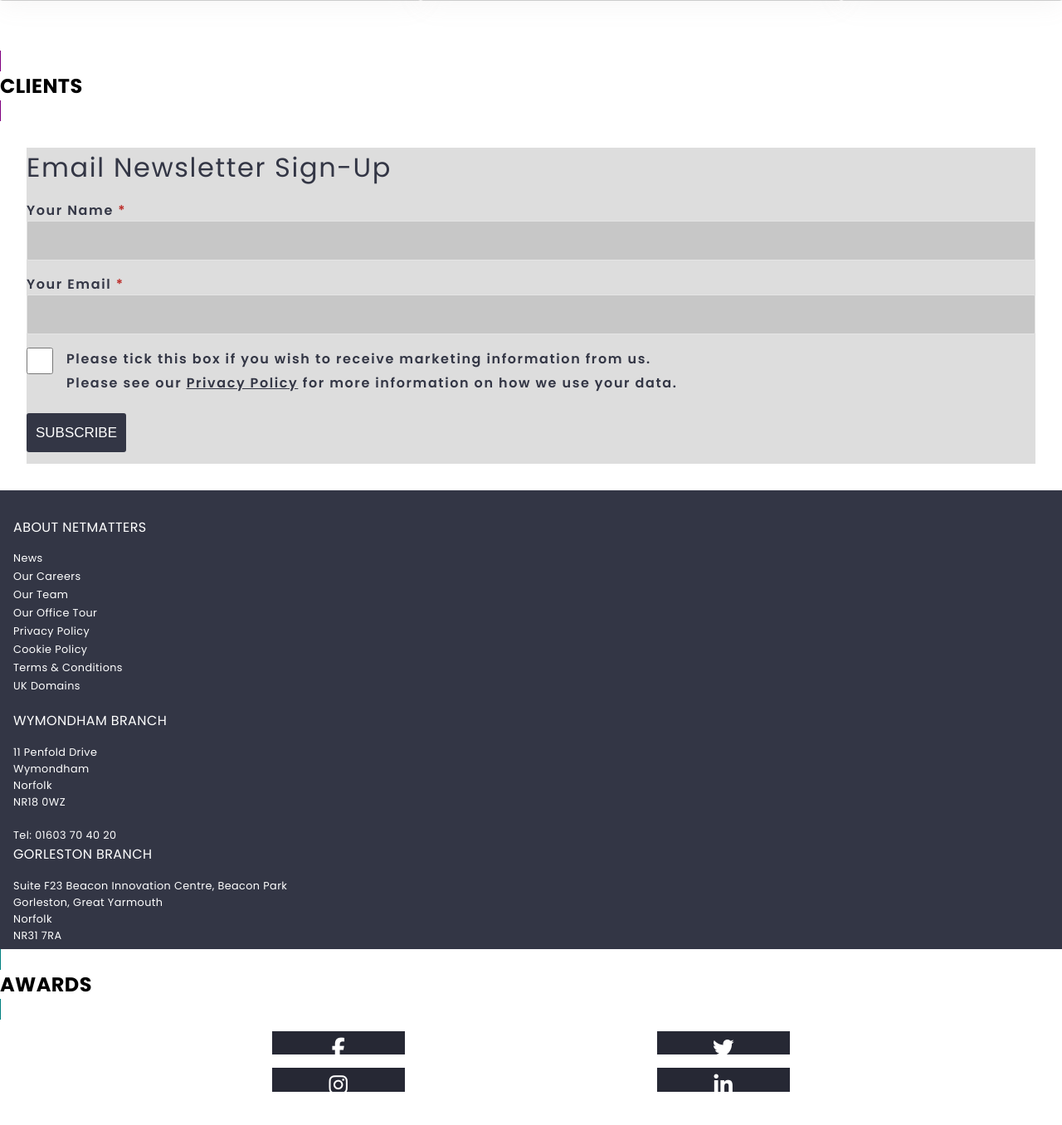
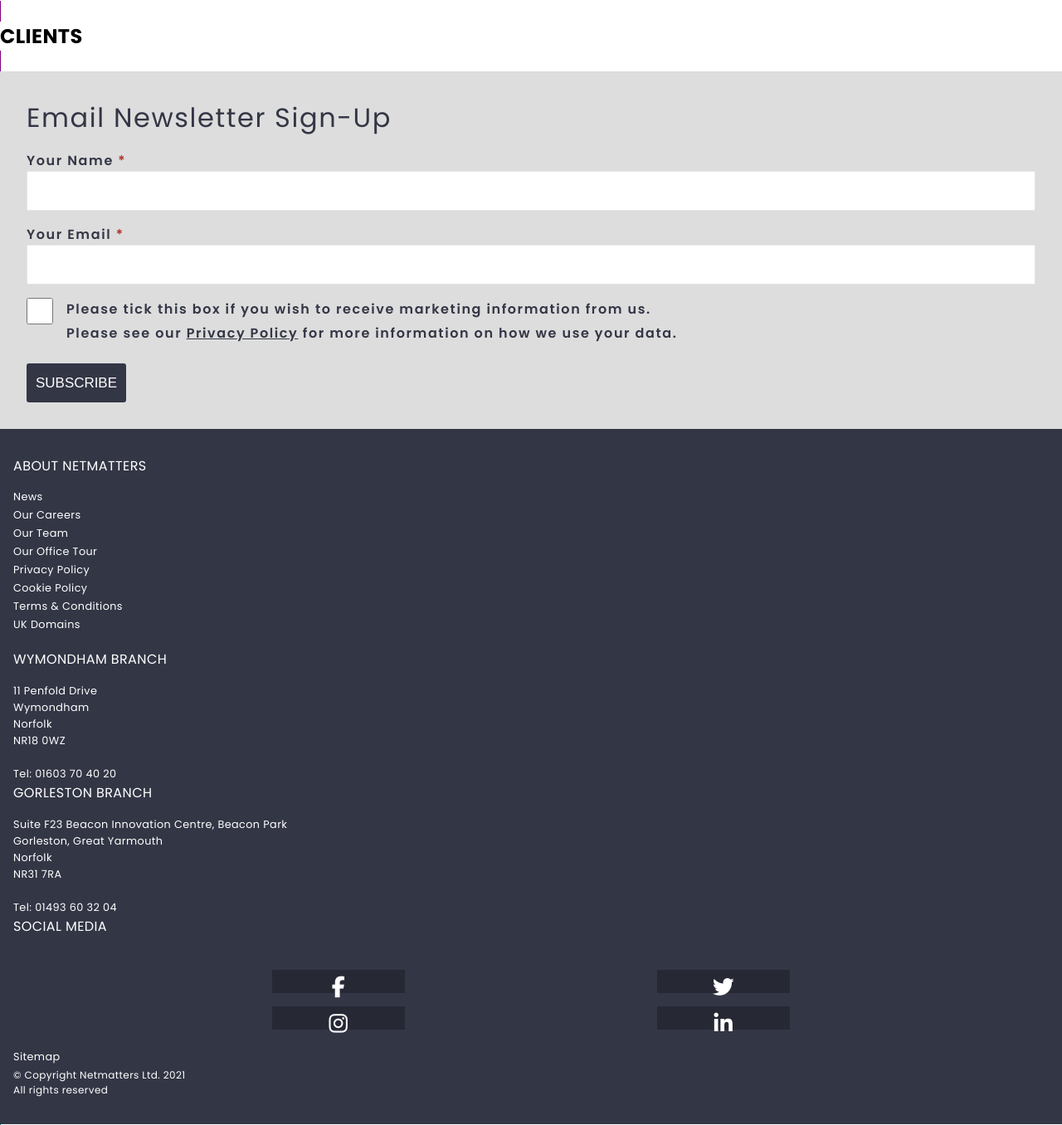
Before and after one commit to MattMakesNoise/Netmatters-HTML-CSS-JS-PHP-Reflection, a PHP site: page / in a window 1280 px wide. Shown: the part 2881-4237 px from the top of the page at 83% size. Before the commit the page ends 4197 px from the top, so only its background shows below. Run offline with PHP 8.4, Linux system fonts and the light colour scheme; some libraries are stand-ins or nearby versions.

Commit message:
corrects section overflow issues
There's potential redundant code still in place.

```diff
--- a/css/style.css
+++ b/css/style.css
@@ -15,10 +15,14 @@ body {
 }
 
 .page-wrapper {
-  min-height: 100%;
+  display: block;
 }
 
 /*========== HEADER/NAV ======*/
+.navbar-wrapper {
+  display: block;
+}
+
 @media screen and (max-width: 768px) {
   .navbar-wrapper {
     height: 168px;
@@ -1401,44 +1399,8 @@ body {
 
 /*========== EMAIL FORM ======*/
 .email {
-  height: 569px;
   background-color: #ddd;
-}
-
-@media screen and (max-width: 768px) {
-  .email {
-    height: 569px;
-  }
-}
-
-@media screen and (min-width: 768px) {
-  .email {
-    height: 502px;
-  }
-}
-
-@media screen and (min-width: 992px) {
-  .email {
-    height: 381px;
-  }
-}
-
-@media screen and (min-width: 1260px) {
-  .email {
-    height: 381px;
-  }
-}
-
-.email-wrapper {
-  margin: 2rem;
-  padding: 1rem auto;
-  display: -webkit-box;
-  display: -ms-flexbox;
-  display: flex;
-  -webkit-box-orient: vertical;
-  -webkit-box-direction: normal;
-      -ms-flex-direction: column;
-          flex-direction: column;
+  padding: 2rem;
 }
 
 .email-header,
@@ -1469,6 +1431,7 @@ body {
 .form-control {
   width: 100%;
   height: 3rem;
+  background-color: #fff;
   border: 1px solid #e5e5e5;
   border-radius: 2px;
   margin-bottom: 1rem;
@@ -1547,30 +1514,6 @@ body {
   padding: 2rem 1rem;
 }
 
-@media screen and (max-width: 768px) {
-  .footer {
-    height: 1046px;
-  }
-}
-
-@media screen and (min-width: 768px) {
-  .footer {
-    height: 614px;
-  }
-}
-
-@media screen and (min-width: 992px) {
-  .footer {
-    height: 614px;
-  }
-}
-
-@media screen and (min-width: 1260px) {
-  .footer {
-    height: 553px;
-  }
-}
-
 .footer-heading {
   text-transform: uppercase;
   font-size: 1rem;
--- a/index.html
+++ b/index.html
@@ -70,7 +70,7 @@
         <!-- Cards -->
         <div class="cards-wrapper">
             <section class="cards-section">
-                <div class="row-one">
+                <div class="row-one"> <!-- TOP THREE CARDS -->
                     <article class="column card soft-card">
                         <div class="icon-border">
                             <i class="fas fa-th card-icon"></i>
@@ -96,8 +96,8 @@
                         <a href="#" class="market-btn card-btn">Read More</a>
                     </article>
                 </div>
-                <div class="row-double">
-                    <div class="row-two">
+                <div class="row-double"> <!-- BOTTOM FOUR CARDS CONTAINER -->
+                    <div class="row-two"> <!-- 1ST PAIR BOTTOM CARDS -->
                         <article class="column card tele-card">
                             <div class="icon-border">
                                 <i class="fas fa-phone-volume card-icon"></i>
@@ -115,7 +115,7 @@
                             <a href="#" class="web-btn card-btn">Read More</a>
                         </article>
                     </div>
-                    <div class="row-three">
+                    <div class="row-three"> <!-- 2ND PAIR BOTTOM CARDS -->
                         <article class="column card cyber-card">
                             <div class="icon-border">
                                 <i class="fas fa-shield-virus card-icon"></i>
@@ -222,15 +222,14 @@
         <!-- Clients End -->
 
         <!-- Email Form -->
-        <div class="email-wrapper">
         <section class="email">
             <h1 class="email-header">Email Newsletter Sign-Up</h1>
             <form>
-                    <div class="">
+                <div class="name-wrapper">
                     <label for="nameInput" class="form-label">Your Name <span class="make-red">*</span></label>
                     <input type="text" class="form-control" id="inputName">
                 </div>
-                    <div class="">
+                <div class="mail-wrapper">
                 <label for="emailInput" class="form-label">Your Email <span class="make-red">*</span></label>
                 <input type="email" class="form-control" id="inputEmail" aria-describedby="emailHelp">
                 </div>
@@ -242,7 +241,6 @@
                 <button type="submit" class="subscribe-btn">Subscribe</button>
             </form>
         </section>
-        </div>
         <!-- Email Form End -->
 
         <!-- Footer -->
--- a/sass/partials/_global-styles.scss
+++ b/sass/partials/_global-styles.scss
@@ -14,22 +14,5 @@ body {
 }
 
 .page-wrapper {
-    // // display: block;
-    // // //Up to Medium
-    // // @media screen and (max-width: $break-m) {
-    // //     @include flexcolumn;
-    // // }
-    // // //Medium and up
-    // // @media screen and (min-width: $break-m) {
-    // //     @include flexcolumn;
-    // // }
-    // // //Large and Up
-    // // @media screen and (min-width: $break-lg) {
-    // //     @include flexcolumn;
-    // // }
-    // // //Extra Large
-    // // @media screen and (min-width: $break-xl) {
-    // //     @include flexcolumn;
-    // }
-    min-height: 100%;
+    display: block;
 }
--- a/sass/partials/sections/_awards.scss
+++ b/sass/partials/sections/_awards.scss
@@ -1,4 +1,8 @@
 /*========== AWARDS ======*/
+.awards-wrapper {
+    display: block;
+}
+
 .awards {
     border: 1px solid teal;
     @media screen and (max-width: $break-m) {
--- a/sass/partials/sections/_cards.scss
+++ b/sass/partials/sections/_cards.scss
@@ -1,29 +1,17 @@
 /*========== CARDS ===========*/
 .cards-wrapper {
     display: block;
-    @media screen and (max-width: $break-m) {
-        height: 2354px;
-    }
-    @media screen and (min-width: $break-m) {
-        height: 1096px;
-    }
-    @media screen and (min-width: $break-lg) {
-        height: 754px;
-    }
-    @media screen and (min-width: $break-xl) {
-        height: 754px;
-    }
 }
 .cards-section {
     background-color: rgba(255,255,255,0.1);
     @media screen and (max-width: $break-m) {
-        padding-top: 1rem;
-        padding-bottom: 1rem;
+        padding: 50px 15px;
+        margin-right: auto;
+        margin-left: auto;
     }
     @media screen and (min-width: $break-m) {
         margin-right: auto;
         margin-left: auto;
-        // padding: 1.25rem 2rem;
         width: 750px;
     }
     @media screen and (min-width: $break-lg) {
@@ -43,26 +31,11 @@
     flex-basis: 100%;
     flex: 1;
 }
-
-.row-double {
-    @media screen and (min-width: $break-m) {
-        @include flexcolumn;
-    }
-    @media screen and (min-width: $break-lg) {
-        @include flexcolumn; //is this needed?
-    }
-    @media screen and (min-width: $break-xl) {
-        @include flexrow;
-        > * {
-            flex: 1 1 25%;
-        }
-    }
-}
-
+// First Three Cards
 .row-one {
     //Up to Medium
     @media screen and (max-width: $break-m) {
-        margin-top: 1rem;
+        // margin-top: 20px;
     }
     //Medium and up
     @media screen and (min-width: $break-m) {
@@ -78,7 +51,22 @@
         margin-bottom: 2rem;
     }
 }
-
+//Last Four Cards Container
+.row-double {
+    @media screen and (min-width: $break-m) {
+        @include flexcolumn;
+    }
+    @media screen and (min-width: $break-lg) {
+        @include flexcolumn; //is this needed?
+    }
+    @media screen and (min-width: $break-xl) {
+        @include flexrow;
+        > * {
+            flex: 1 1 25%;
+        }
+    }
+}
+// First Pair of last four cards
 .row-two {
     @media screen and (min-width: $break-m) {
         display: flex;
@@ -90,6 +78,7 @@
         display: flex; //is this needed?
     }
 }
+// Second Pair of last four cards
 .row-three {
     @media screen and (min-width: $break-m) {
         display: flex;
@@ -107,6 +96,25 @@
     padding: 2rem;
     box-shadow: 0 3px 2rem rgba(156, 152, 152, 0.1);
     background-color: rgba(255,255,255,0.8);
+    //Up to Medium
+    @media screen and (max-width: $break-m) {
+        margin-top: 30px;
+        padding: 30px;
+        // height: 250px;
+    }
+    //Medium and up
+    @media screen and (min-width: $break-m) {
+        margin-top: 30px;
+        padding: 30px;
+    }
+    //Large and Up
+    @media screen and (min-width: $break-lg) {
+
+    }
+    //Extra Large
+    @media screen and (min-width: $break-xl) {
+
+    }
 }
 
 .icon-border {
--- a/sass/partials/sections/_clients.scss
+++ b/sass/partials/sections/_clients.scss
@@ -1,4 +1,7 @@
 /*========== CLIENTS =========*/
+.clients-wrapper {
+    display: block;
+}
 .clients {
     border: 1px solid purple;
     height: 20vh;
--- a/sass/partials/sections/_email-form.scss
+++ b/sass/partials/sections/_email-form.scss
@@ -1,29 +1,7 @@
 /*========== EMAIL FORM ======*/
 .email {
-    height: 569px;
     background-color: $lightgrey;
-    //Up to Medium
-    @media screen and (max-width: $break-m) {
-        height: 569px;
-    }
-    //Medium and up
-    @media screen and (min-width: $break-m) {
-        height: 502px;
-    }
-    //Large and Up
-    @media screen and (min-width: $break-lg) {
-        height: 381px;
-    }
-    //Extra Large
-    @media screen and (min-width: $break-xl) {
-        height: 381px;
-    }
-}
-
-.email-wrapper {
-    margin: 2rem;
-    padding: 1rem auto;
-    @include flexcolumn;
+    padding: 2rem;
 }
 
 .email-header,
@@ -54,6 +32,7 @@
 .form-control {
     width: 100%;
     height: 3rem;
+    background-color: $white;
     border: 1px solid #e5e5e5;
     border-radius: 2px;
     margin-bottom: 1rem;
--- a/sass/partials/sections/_footer.scss
+++ b/sass/partials/sections/_footer.scss
@@ -1,26 +1,14 @@
 /*========== FOOTER ==========*/
+.footer-wrapper {
+    display: block;
+}
+
 .footer {
     background-color: $dark-blue;
     color: $white;
     @include flexcolumn;
     justify-content: space-evenly;
     padding: 2rem 1rem;
-    //Up to Medium
-    @media screen and (max-width: $break-m) {
-        height: 1046px;
-    }
-    //Medium and up
-    @media screen and (min-width: $break-m) {
-        height: 614px;
-    }
-    //Large and Up
-    @media screen and (min-width: $break-lg) {
-        height: 614px;
-    }
-    //Extra Large
-    @media screen and (min-width: $break-xl) {
-        height: 553px;
-    }
 }
 
 .footer-heading {
--- a/sass/partials/sections/_header-nav.scss
+++ b/sass/partials/sections/_header-nav.scss
@@ -1,6 +1,7 @@
 /*========== HEADER/NAV ======*/
 .navbar-wrapper {
-    //Up yo medium
+    display: block;
+    //Up to medium
     @media screen and (max-width: $break-m) {
         height: 168px;
     }
--- a/sass/partials/sections/_hero.scss
+++ b/sass/partials/sections/_hero.scss
@@ -1,6 +1,7 @@
 /*========== HERO ============*/
 .hero-wrapper {
     min-height: 490px;
+    display: block;
     //Up to medium devices
     @media screen and (max-width: $break-m) {
         height: calc(100vh - 168px);
--- a/sass/partials/sections/_news.scss
+++ b/sass/partials/sections/_news.scss
@@ -1,6 +1,7 @@
 /*========== NEWS ============*/
 // TITLE SECTION
 .news-wrapper {
+    display: block;
     //up to medium devices
     @media screen and (max-width: $break-m) {
         height: 2049px;
```
Also changed, not shown: other parts of css/style.css (+53 -51 lines), 1 other file. Lines whose indentation alone changed are shown as unchanged.
